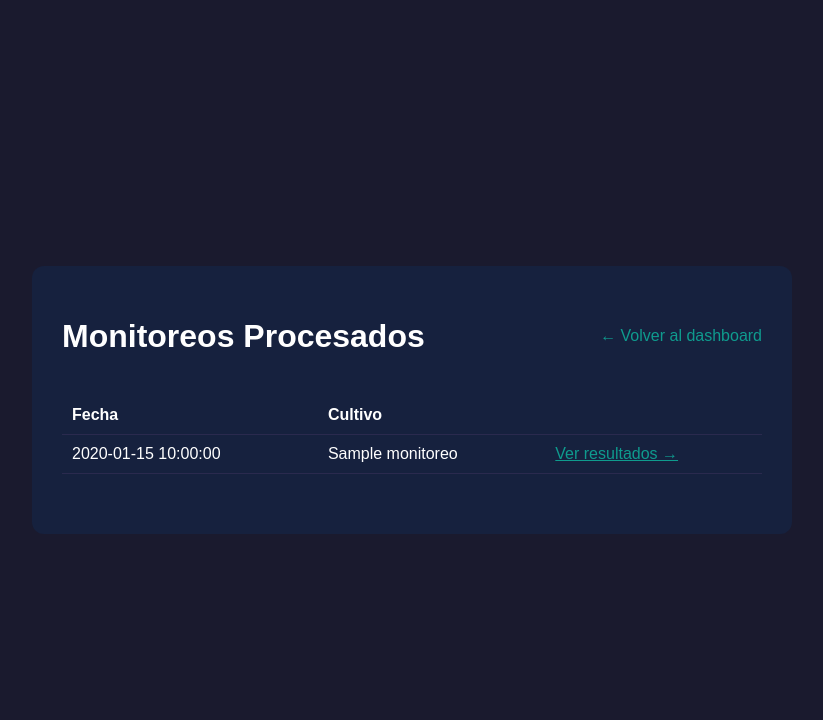
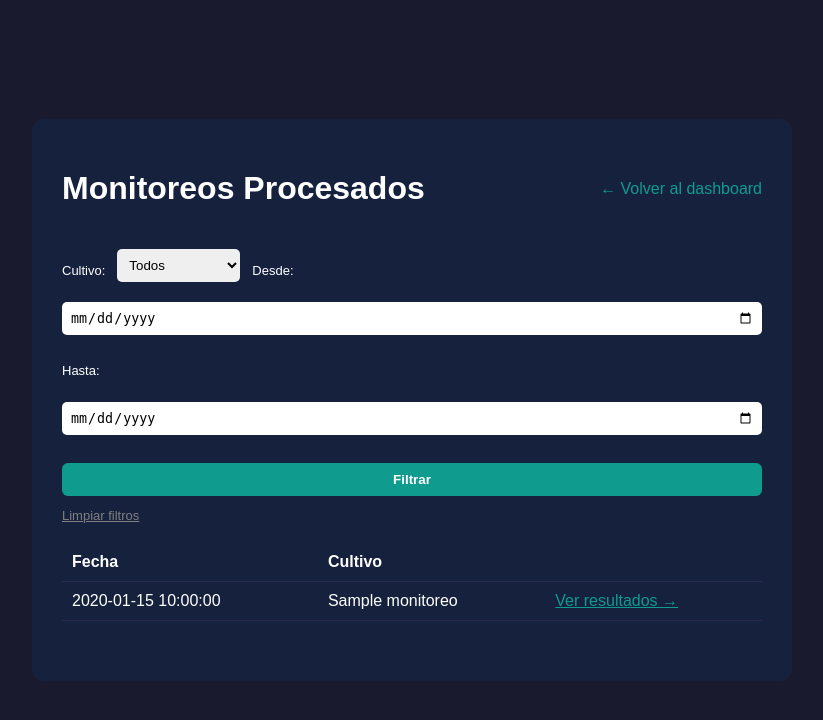
Before and after one commit to ValeDg/pantanal-tesis-upc, a FastAPI app: template web/templates/monitoreos.html in a window 1280 px wide. Shown: the top 720 px of the page, without its empty margins (228-1051 px from the left). Run offline with FastAPI, Linux system fonts and the light colour scheme; the template is opened without the code that fills it: most values are stand-ins (such as "Sample title", 1, 10 or a date in 2020).

Commit message:
feat(HU-011): historial de monitoreos con filtro por cultivo y rango de fechas

```diff
--- a/main.py
+++ b/main.py
@@ -2,6 +2,7 @@ import customtkinter as ctk
 from db.conexion import inicializar_base_datos
 from modelos.cultivo import listar_cultivos
 from modelos.monitoreo import listar_monitoreos_pendientes
+
 from vistas.formulario_cultivo import FormularioCultivo
 from vistas.formulario_monitoreo import FormularioMonitoreo
 from vistas.ventana_procesamiento import VentanaProcesamiento
--- a/web/main.py
+++ b/web/main.py
@@ -13,6 +13,10 @@ from modelos.usuario import obtener_usuario_por_correo, crear_usuario, contar_us
 
 from fastapi.responses import FileResponse
 from modelos.monitoreo import listar_monitoreos_procesados, obtener_monitoreo_por_id
+
+from modelos.monitoreo import listar_monitoreos_procesados_filtrado
+from modelos.cultivo import listar_cultivos
+
 from modelos.anomalia import obtener_resumen_monitoreo, listar_anomalias_de_monitoreo
 
 
@@ -119,12 +123,26 @@ def alternar_estado_usuario(id_usuario: int, activo_actual: int = Form(...),
     return RedirectResponse(url="/usuarios", status_code=303)
 
 @app.get("/monitoreos", response_class=HTMLResponse)
-def pagina_monitoreos(request: Request, usuario=Depends(requerir_rol("encargado", "administrador"))):
-    lista = listar_monitoreos_procesados()
+def pagina_monitoreos(
+    request: Request,
+    id_cultivo: str = None,
+    fecha_desde: str = None,
+    fecha_hasta: str = None,
+    usuario=Depends(requerir_rol("encargado", "administrador")),
+):
+    # Convertimos manualmente a int SOLO si viene un valor real (no vacío)
+    id_cultivo_int = int(id_cultivo) if id_cultivo else None
+
+    lista = listar_monitoreos_procesados_filtrado(id_cultivo_int, fecha_desde, fecha_hasta)
+    cultivos = listar_cultivos()
+
     return templates.TemplateResponse(
-        "monitoreos.html", {"request": request, "usuario": usuario, "monitoreos": lista}
+        "monitoreos.html",
+        {
+            "request": request, "usuario": usuario, "monitoreos": lista, "cultivos": cultivos,
+            "filtro_cultivo": id_cultivo_int, "filtro_desde": fecha_desde, "filtro_hasta": fecha_hasta,
+        }
     )
-
 
 @app.get("/monitoreos/{id_monitoreo}", response_class=HTMLResponse)
 def detalle_monitoreo(request: Request, id_monitoreo: int,
--- a/web/static/estilos.css
+++ b/web/static/estilos.css
@@ -144,3 +144,38 @@ a {
     overflow-y: auto;
     margin-bottom: 20px;
 }
+
+.formulario-filtro {
+    display: flex;
+    align-items: end;
+    gap: 12px;
+    margin-bottom: 20px;
+    flex-wrap: wrap;
+}
+
+.formulario-filtro label {
+    display: block;
+    margin-bottom: 4px;
+    font-size: 13px;
+}
+
+.formulario-filtro select, .formulario-filtro input {
+    padding: 8px;
+    border-radius: 5px;
+    border: none;
+}
+
+.formulario-filtro button {
+    padding: 9px 16px;
+    background-color: #0f9b8e;
+    color: white;
+    border: none;
+    border-radius: 6px;
+    cursor: pointer;
+}
+
+.boton-limpiar {
+    color: gray;
+    font-size: 13px;
+    align-self: center;
+}
--- a/web/templates/monitoreos.html
+++ b/web/templates/monitoreos.html
@@ -11,6 +11,31 @@
             <h1>Monitoreos Procesados</h1>
             <a href="/dashboard">← Volver al dashboard</a>
         </div>
+
+        <form method="get" action="/monitoreos" class="formulario-filtro">
+            <label>Cultivo:</label>
+            <select name="id_cultivo">
+                <option value="">Todos</option>
+                {% for c in cultivos %}
+                    <option value="{{ c.id_cultivo }}" {% if filtro_cultivo == c.id_cultivo %}selected{% endif %}>
+                        {{ c.nombre }}
+                    </option>
+                {% endfor %}
+            </select>
+
+            <label>Desde:</label>
+            <input type="date" name="fecha_desde" value="{{ filtro_desde or '' }}">
+
+            <label>Hasta:</label>
+            <input type="date" name="fecha_hasta" value="{{ filtro_hasta or '' }}">
+
+            <button type="submit">Filtrar</button>
+            <a href="/monitoreos" class="boton-limpiar">Limpiar filtros</a>
+        </form>
+
+        {% if monitoreos|length == 0 %}
+            <p class="texto-ayuda">No hay monitoreos que coincidan con los filtros seleccionados.</p>
+        {% endif %}
 
         <table class="tabla-usuarios">
             <thead>
```
Also changed, not shown: modelos/monitoreo.py (+35 -0 lines).
